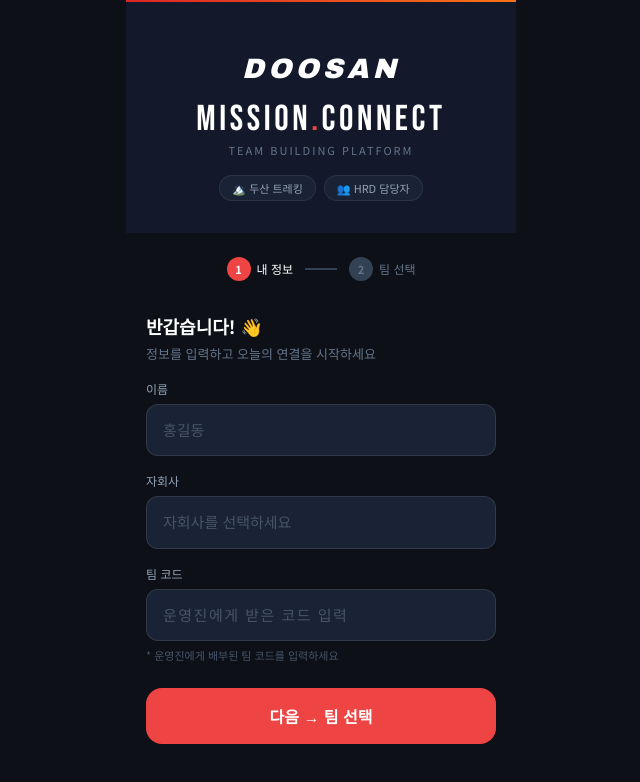
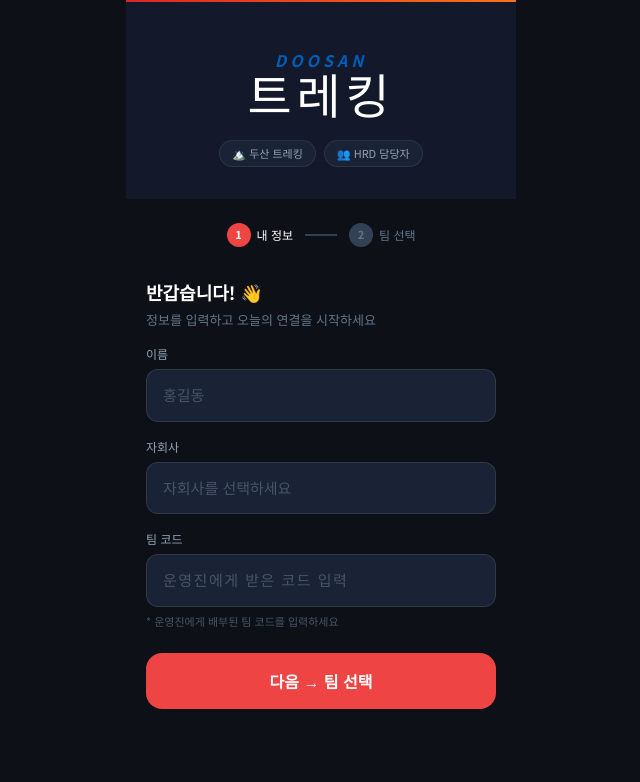
Before and after one commit to THEGIVER1/mission-connect, a React (Vite) app: page /team-select in a window 1280 px wide. Shown: the top 782 px of the page, without its empty margins (319-959 px from the left). Built offline with nearby package versions, Linux system fonts and the light colour scheme.

Commit message:
feat: 타이틀 DOOSAN 트레킹으로 변경

```diff
--- a/src/components/TeamSelect.tsx
+++ b/src/components/TeamSelect.tsx
@@ -70,22 +70,10 @@
       {/* 헤더 */}
       <div className="relative bg-[#13192A] px-5 pt-12 pb-8 text-center">
         <div className="absolute top-0 left-0 right-0 h-0.5 bg-gradient-to-r from-red-600 to-orange-500" />
-        <div className="mb-3 flex justify-center">
-          <span style={{
-            fontFamily: 'Arial Black, sans-serif',
-            fontSize: '28px',
-            fontWeight: '900',
-            color: 'white',
-            letterSpacing: '4px',
-            fontStyle: 'italic'
-          }}>DOOSAN</span>
-        </div>
-        <h1 className="font-bebas text-4xl tracking-widest text-white leading-none mb-1">
-          MISSION<span className="text-red-500">.</span>CONNECT
+        <p style={{ color: '#005EB8', fontSize: '16px', fontWeight: '900', letterSpacing: '4px', fontStyle: 'italic', marginBottom: '4px' }}>DOOSAN</p>
+        <h1 className="font-bebas text-5xl tracking-widest text-white leading-none mb-4">
+          트레킹
         </h1>
-        <p className="text-[11px] text-slate-500 tracking-[2px] uppercase mb-4">
-          Team Building Platform
-        </p>
         <div className="flex items-center justify-center gap-2">
           <span className="text-[11px] bg-[#1A2235] border border-white/8 rounded-full px-3 py-1 text-slate-400">
             🏔️ 두산 트레킹
```
